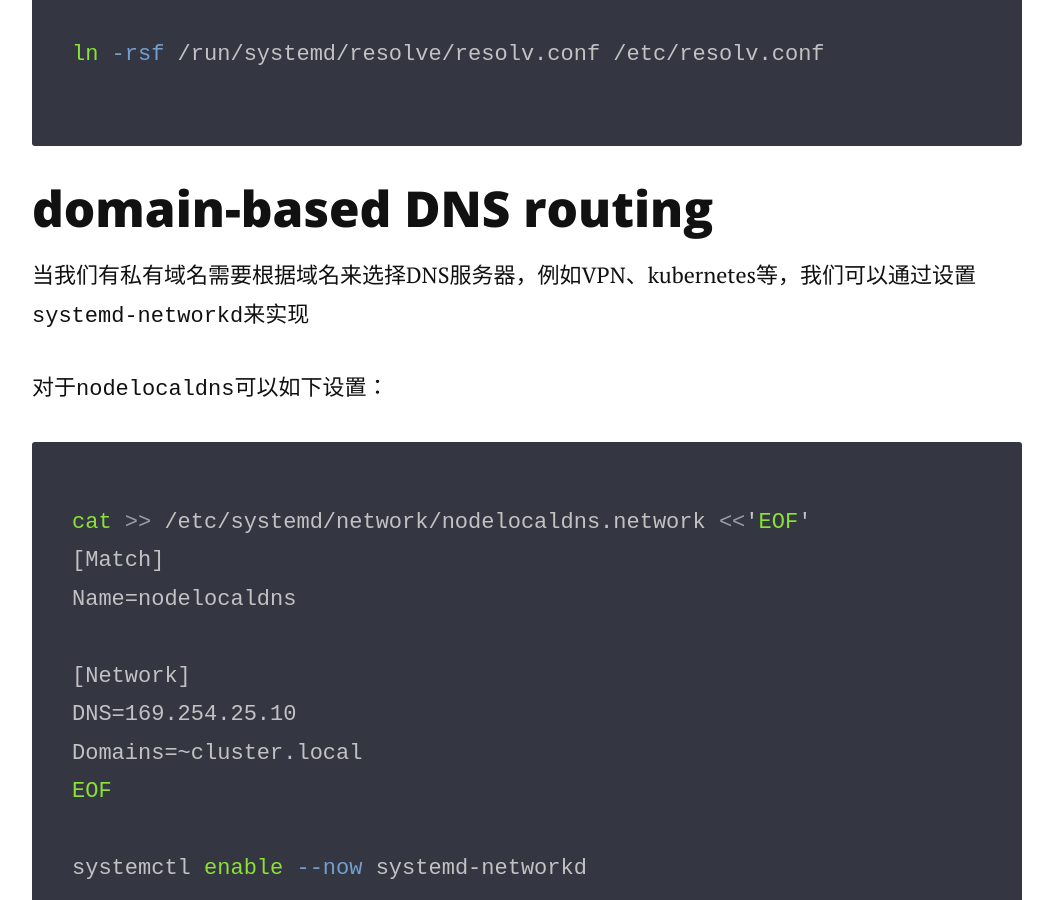
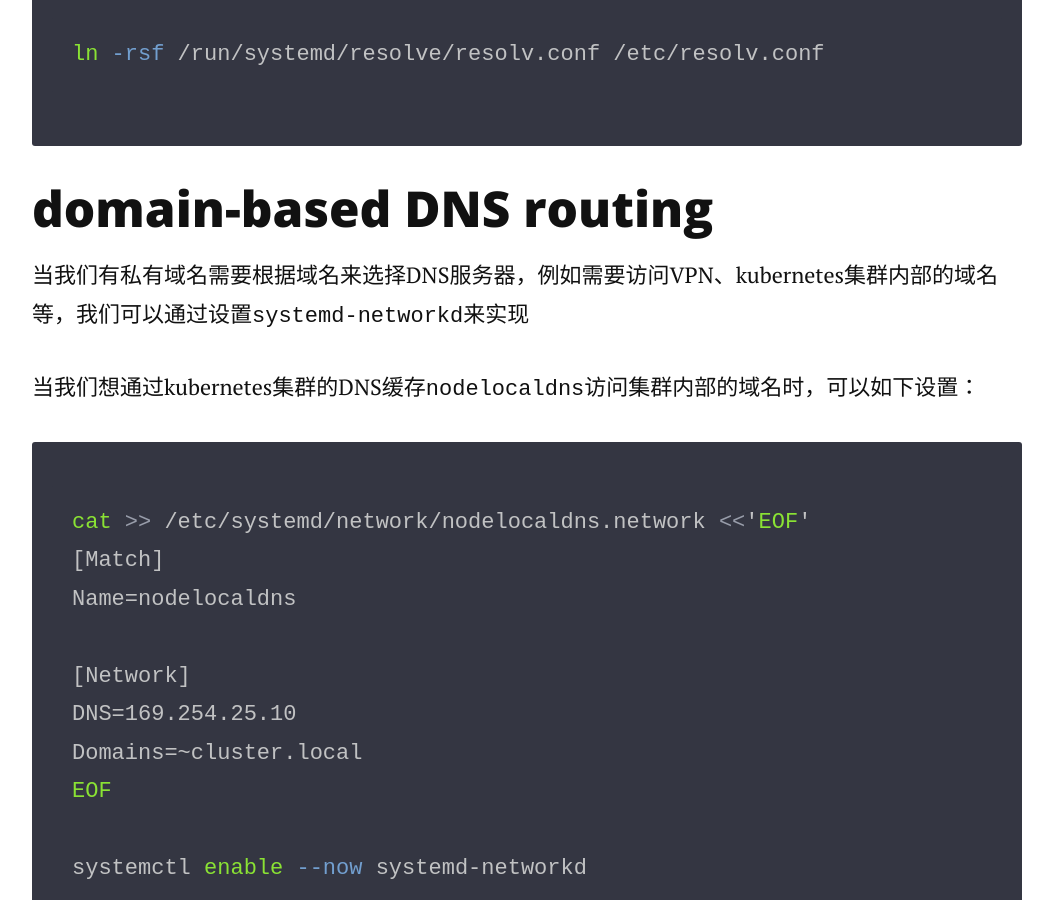
Before and after one commit to magichuihui/magichuihui.github.io, a Jekyll site: the page built from _posts/2022-12-11-openwrt-with-clash.md, in a window 1280 px wide and 900 px high, scrolled down 10669 px. Shown: the whole window, without its empty margins (113-1166 px from the left). Built offline with Jekyll 4.4.1, drawn with Linux system fonts in a browser that asks for light colours; nearby versions of some CDN libraries; comment, search, counter and statistics services are not loaded.

Commit message:
fix: improve words of expression

````diff
--- a/_posts/2022-12-11-openwrt-with-clash.md
+++ b/_posts/2022-12-11-openwrt-with-clash.md
@@ -55,7 +55,7 @@ scp clash-linux-mips-softfloat root@192.168.1.1:/usr/bin/clash
 ```yaml
 # /etc/clash/config.yaml
 port: 7890
-redi-port: 7892
+redir-port: 7892
 ```
 
 放到`/etc/clash/`目录下。
@@ -227,9 +227,9 @@ ln -rsf /run/systemd/resolve/resolv.conf /etc/resolv.conf
 
 ## domain-based DNS routing
 
-当我们有私有域名需要根据域名来选择DNS服务器，例如VPN、kubernetes等，我们可以通过设置`systemd-networkd`来实现
+当我们有私有域名需要根据域名来选择DNS服务器，例如需要访问VPN、kubernetes集群内部的域名等，我们可以通过设置`systemd-networkd`来实现
 
-对于`nodelocaldns`可以如下设置：
+当我们想通过kubernetes集群的DNS缓存`nodelocaldns`访问集群内部的域名时，可以如下设置：
 
 ```bash
 cat >> /etc/systemd/network/nodelocaldns.network <<'EOF'
````
